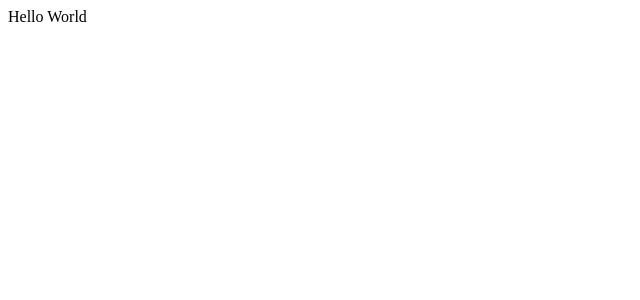
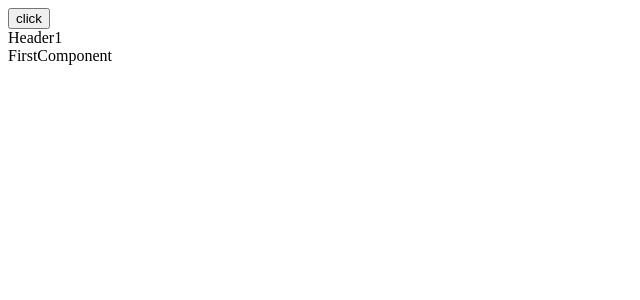
Before and after one commit to KidDarek/evosoft-evoFrontend, a React (Create React App) app: page / in a window 1280 px wide. Shown: the top 300 px of the page, without its empty margins (0-640 px from the left). Built offline with nearby package versions, Linux system fonts and the light colour scheme.

Commit message:
3rd class work with dummy examples

```diff
--- a/package.json
+++ b/package.json
@@ -34,5 +34,8 @@
       "last 1 firefox version",
       "last 1 safari version"
     ]
+  },
+  "devDependencies": {
+    "react-router-dom": "^6.4.2"
   }
 }
--- a/src/App.js
+++ b/src/App.js
@@ -1,7 +1,18 @@
+import { BrowserRouter, Route, Routes, useNavigate } from "react-router-dom";
+import FirstComponent from "./FirstComponent";
+import Header1 from "./Header1";
+import SecondComponent from "./SecondComponent";
+
 function App() {
   return (
     <>
-      <div>Hello World</div>
+      <BrowserRouter>
+        <Header1 />
+        <Routes>
+          <Route path="/" element={<FirstComponent />} />
+          <Route path="/second" element={<SecondComponent />} />
+        </Routes>
+      </BrowserRouter>
     </>
   );
 }
--- /dev/null
+++ b/src/FirstComponent.jsx
@@ -0,0 +1,11 @@
+import React from "react";
+
+const FirstComponent = (props) => {
+  return (
+    <>
+      <div>FirstComponent</div>
+    </>
+  );
+};
+
+export default FirstComponent;
--- /dev/null
+++ b/src/Header1.jsx
@@ -0,0 +1,19 @@
+import React from "react";
+import { useNavigate } from "react-router-dom";
+
+const Header1 = (props) => {
+  const navigate = useNavigate();
+
+  const goToPage2 = () => {
+    navigate("/second");
+  };
+
+  return (
+    <>
+      <button onClick={() => goToPage2()}>click</button>
+      <div>Header1</div>
+    </>
+  );
+};
+
+export default Header1;
--- /dev/null
+++ b/src/SecondComponent.jsx
@@ -0,0 +1,11 @@
+import React from "react";
+
+const SecondComponent = (props) => {
+  return (
+    <>
+      <div>SecondComponent</div>
+    </>
+  );
+};
+
+export default SecondComponent;
```
Also changed, not shown: 1 other file (tests, documents, lock files or other folders).
